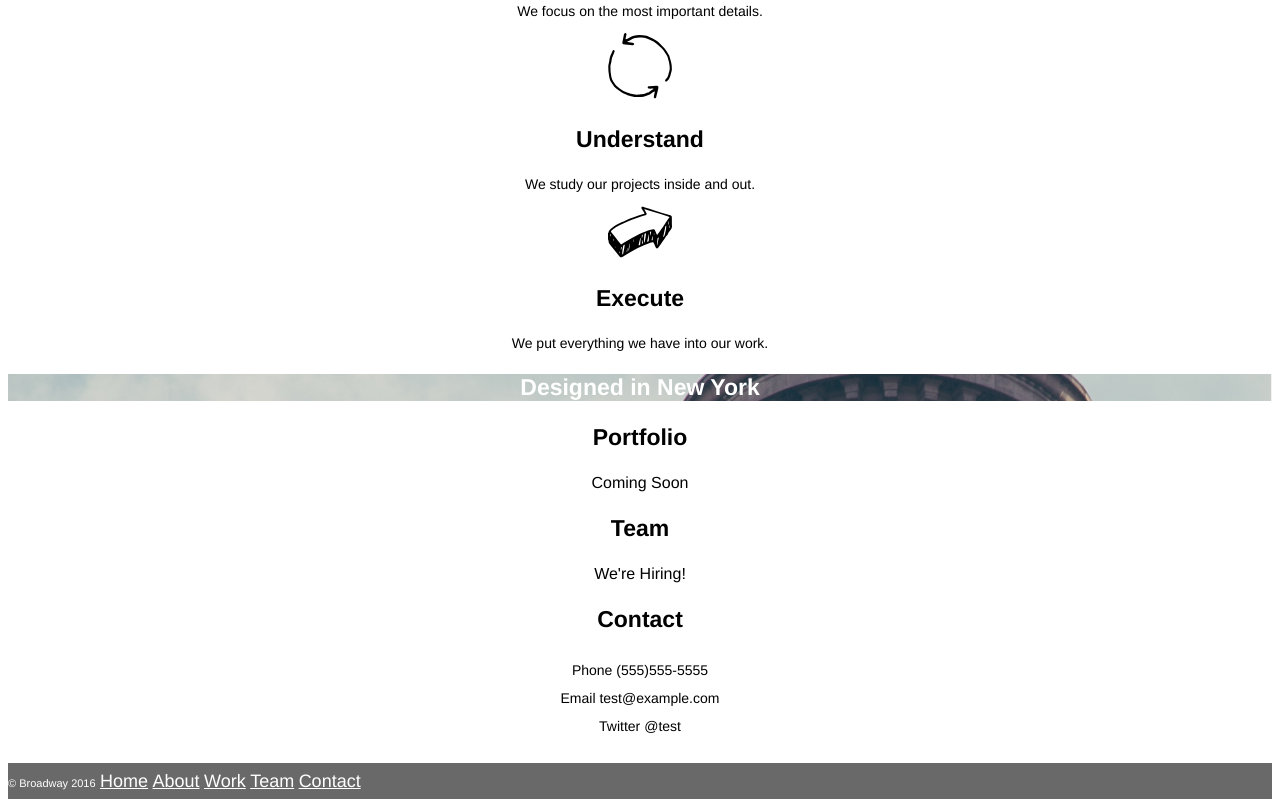
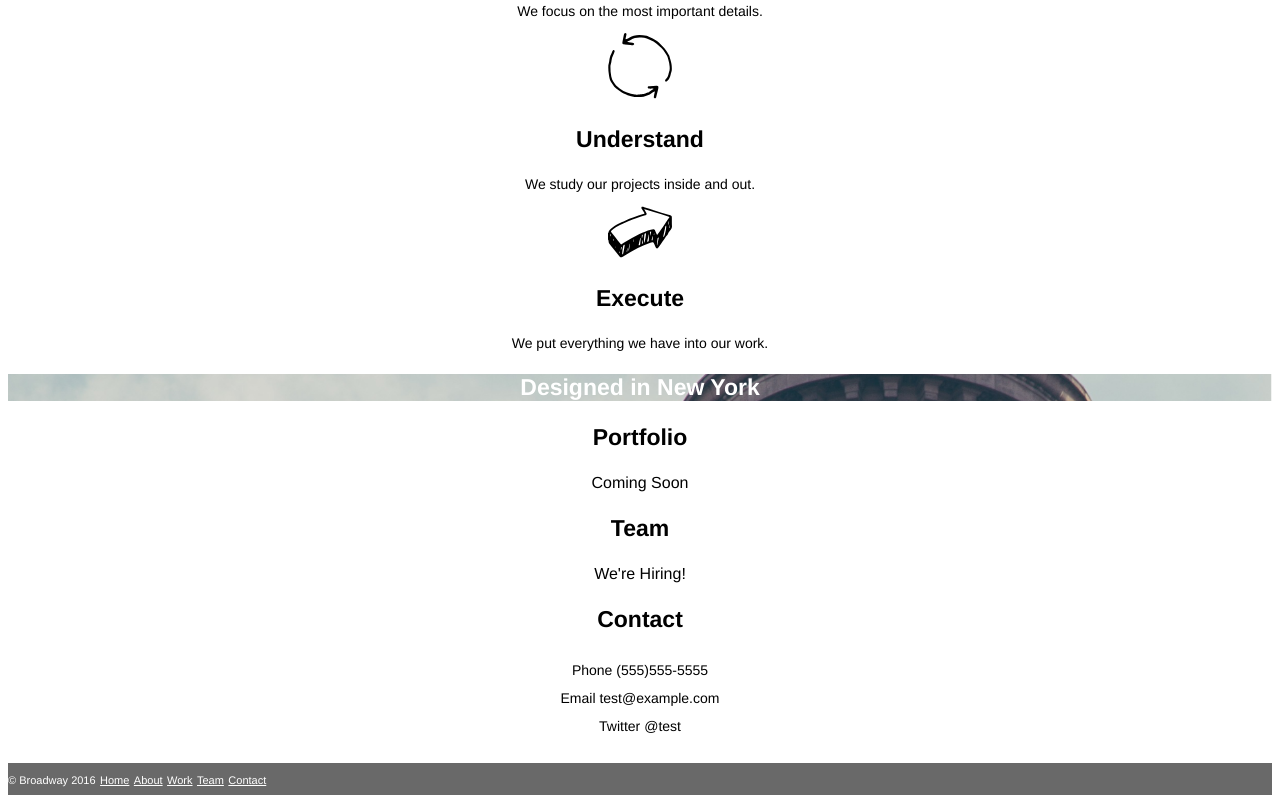
Before and after one commit to JadeCouch/Broadway, a plain HTML site: page Broadway/index.html in a window 1280 px wide. Shown: the part 553-1360 px from the top of the page. Drawn offline with Linux system fonts and the light colour scheme.

Commit message:
final touch ups added

```diff
--- a/Broadway/resources/css/index.css
+++ b/Broadway/resources/css/index.css
@@ -66,7 +66,7 @@ footer {
   background-color: dimgray;
 }
 
-#copyright {
+#copyright, footer a {
   font-size: 11px;
 }
 
```
Also changed, not shown: 1 other file.
